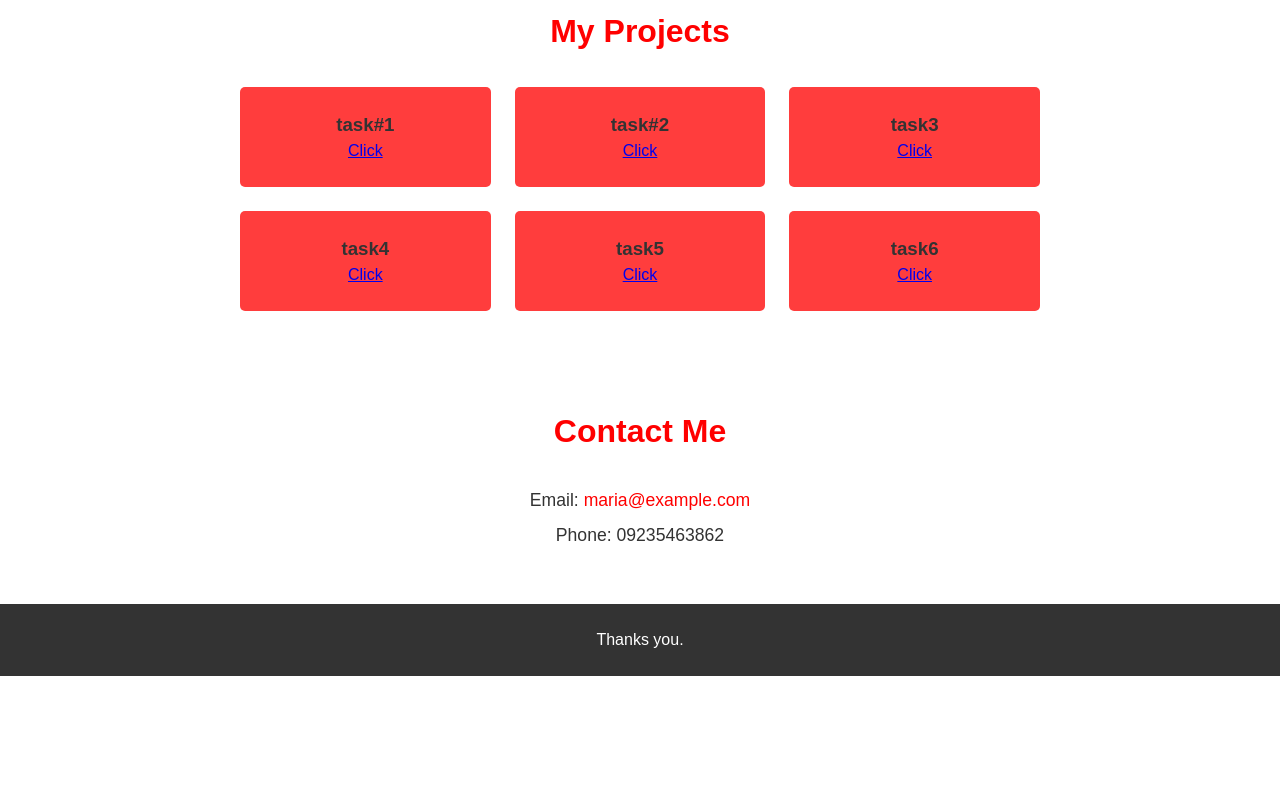
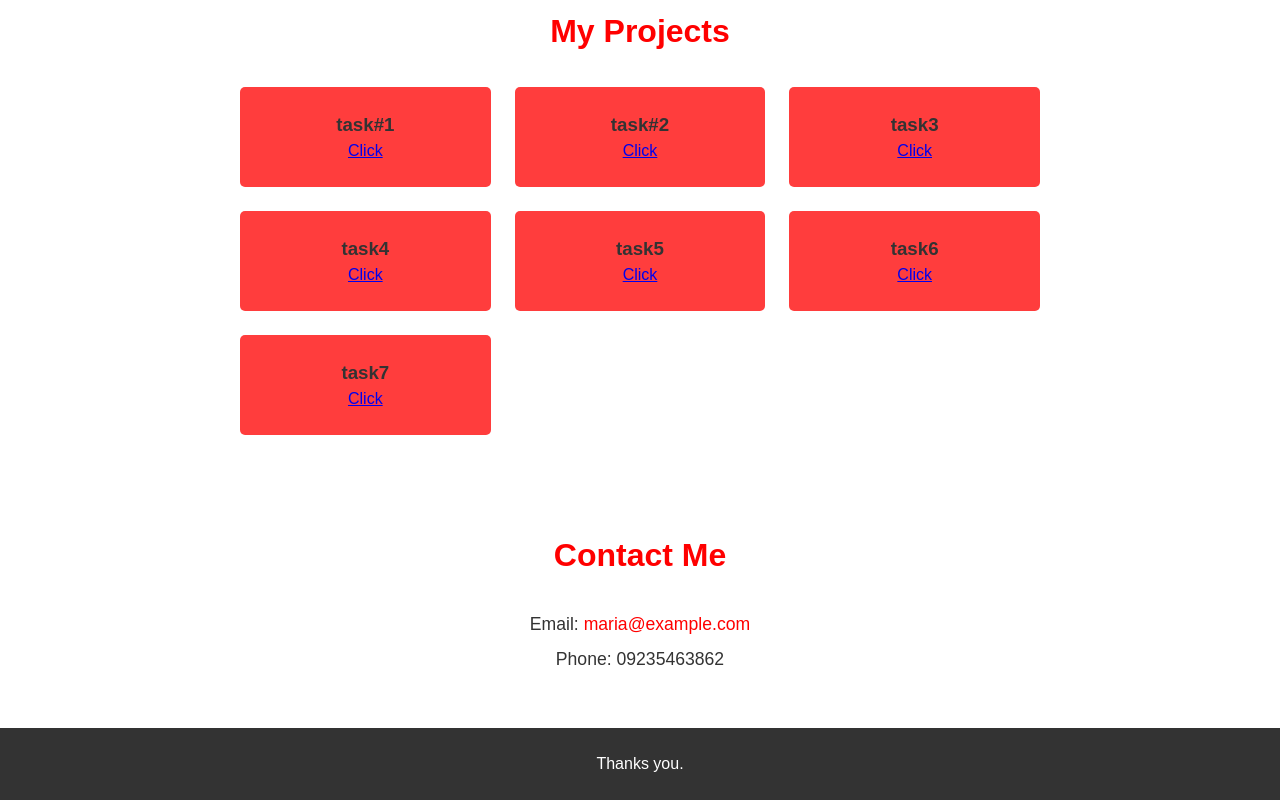
Before and after one commit to guiaopaulo5-05/paulo_portfolio, a plain HTML site: page index.html in a window 1280 px wide. Shown: the part 1520-2320 px from the top of the page. Before the commit the page ends 2196 px from the top, so only its background shows below. Drawn offline with Linux system fonts and the light colour scheme.

Commit message:
Update index.html

```diff
--- a/index.html
+++ b/index.html
@@ -204,6 +204,12 @@
                 <h3>task6</h3>
                   <a href="task6.html" class="boton boton-secondary">Click</a>
             </div>
+
+<div class="card">
+                <h3>task7</h3>
+                  <a href="task.html" class="boton boton-secondary">Click</a>
+            </div>
+
         </div>
     </section>
 
```
